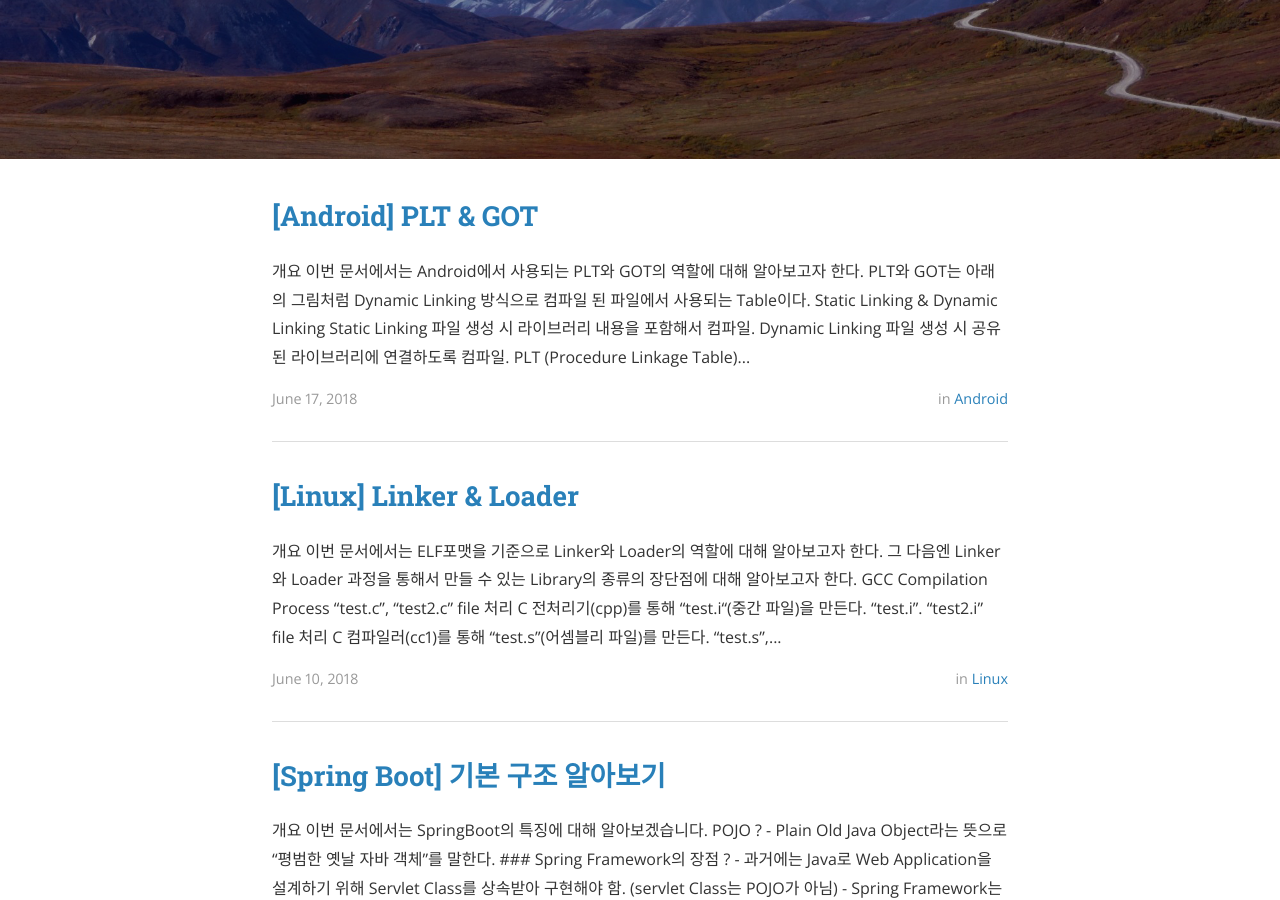
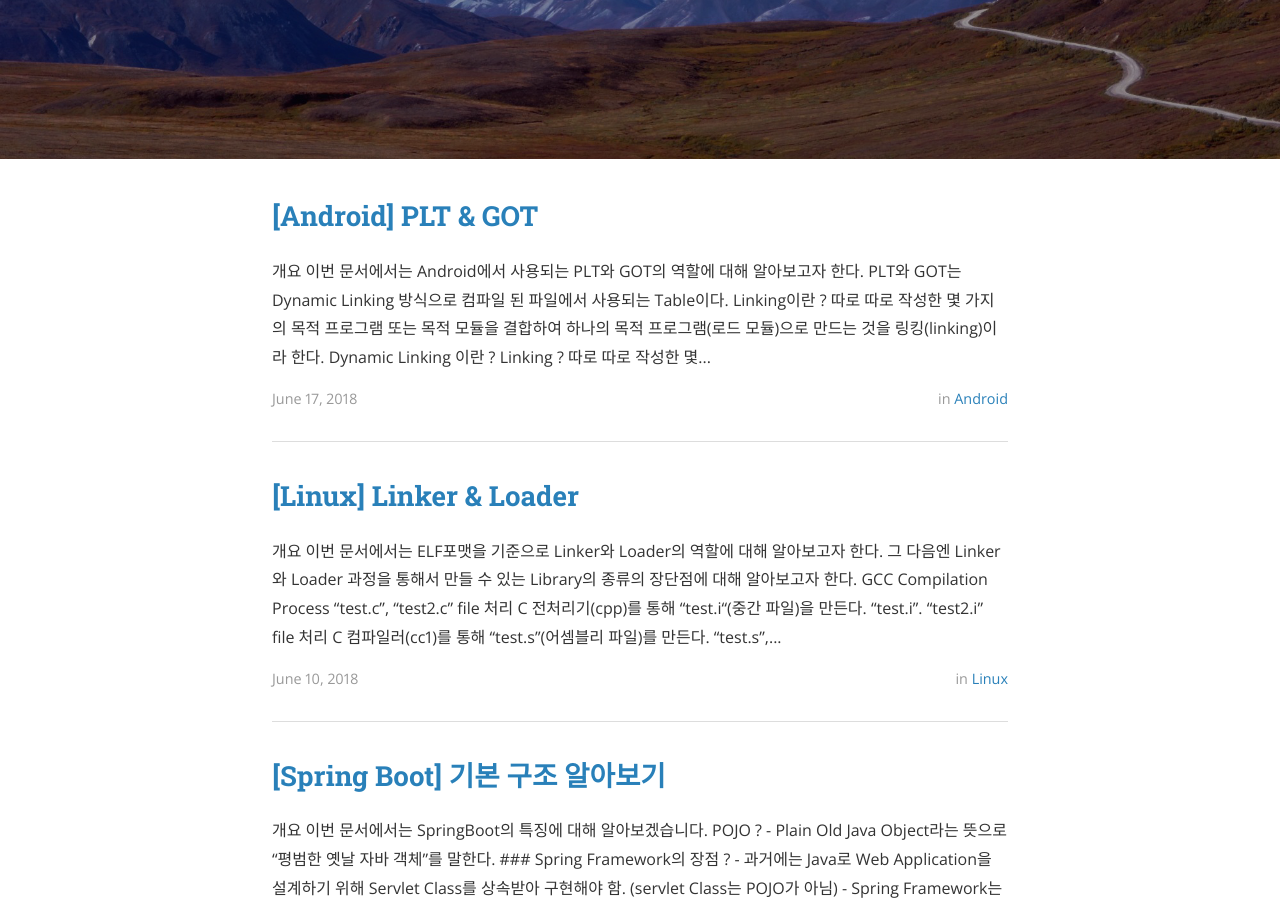
Before and after one commit to BYEONGJAELEE/BYEONGJAELEE.github.io, a Jekyll site: the page built from index.html, in a window 1280 px wide and 900 px high, scrolled down 344 px. Built offline with Jekyll 4.4.1, drawn with Linux system fonts in a browser that asks for light colours; nearby versions of some CDN libraries; the list of posts is cut into pages by our own code.

Commit message:
plt&got 내용 보강

```diff
--- a/_posts/2018-06-17-plt&got.markdown
+++ b/_posts/2018-06-17-plt&got.markdown
@@ -8,37 +8,50 @@ categories: Android
 ### 개요
   - 이번 문서에서는 Android에서 사용되는 PLT와 GOT의 역할에 대해 알아보고자 한다.
 
-  - PLT와 GOT는 아래의 그림처럼 Dynamic Linking 방식으로 컴파일 된 파일에서 사용되는 Table이다.
+  - PLT와 GOT는 Dynamic Linking 방식으로 컴파일 된 파일에서 사용되는 Table이다.
 
-    ![image](https://user-images.githubusercontent.com/12456375/41200613-f22f6dfa-6ce2-11e8-8ac4-88c73a5ef8d3.png)
+    ---
+
+    * Linking이란 ?
+        * 따로 따로 작성한 몇 가지의 목적 프로그램 또는 목적 모듈을 결합하여 하나의 목적 프로그램(로드 모듈)으로 만드는 것을 링킹(linking)이라 한다.
+
+      - Dynamic Linking 이란 ?
+          -
+
+---
+
+### Linking ?
+
+따로 따로 작성한 몇 가지의 목적 프로그램 또는 목적 모듈을 결합하여 하나의 목적 프로그램(로드 모듈)으로 만드는 것을 링킹(linking)이라 한다.
 
 
 
+### Linking 방법
 
+Linking 방법은 크게 2가지 방법으로 나뉜다.
 
-
-### Static Linking & Dynamic Linking
 1. Static Linking
    - 파일 생성 시 라이브러리 내용을 포함해서 컴파일.
 2. Dynamic Linking
-   - 파일 생성 시 공유된 라이브러리에 연결하도록 컴파일.
-
-
-
-
+   - 프로그램을 실행하는 중에 다른 목적 프로그램이 필요해졌을 때, 동적 링커(Dynamic Linker)에 의해 그 프로그램과 연결하는 것을 말한다.
+   - 쉽게 말해서, 내 소스코드에 포함되지 않은 함수를 동적으로 참조할 수 있는 Linking 방법이다.
 
 ### PLT (Procedure Linkage Table)
 
 * PLT는 공유되는 외부 라이브러리를 참조할 때 사용하는 테이블이다.
+
 * PLT에는 간접 분기문 코드가 포함되어 있어서 함수의 메모리 주소를 찾아갈 수 있다.
+
 * Symbol을 출력해보면, 외부 라이브러리 참조하는 함수명과 사용자가 만든 함수명이 다른 것을 확인할 수 있다.
+
+  ![image](https://user-images.githubusercontent.com/12456375/41820870-75e64142-7813-11e8-9988-962304befc3d.png)
 
 
 
 
 ### GOT(Global Offset Table)
 
-- GOT는 PLT가 참조하는 테이블이다.
+- GOT는 실제 라이브러리의 주소를 포함하고 있는 Table이며, PLT에 의해 참조된다.
 
 
 
@@ -47,13 +60,11 @@ categories: Android
 
 ![image](https://user-images.githubusercontent.com/12456375/41505996-53518cb4-7204-11e8-9756-284ed8b1369a.png)
 
-1. plt에서 간접 분기 코드 수행
-2. got에서 _dl_runtime_resolve를 실행하며 dynamic linker에 삽입
-3. 호출하는 함수의 현재 메모리 위치를 탐색
+1. plt에서 간접 분기 코드 수행 (got로 jump하는 코드가 포함됨.)
+2. got에서 _dl_runtime_resolve를 실행하며 dynamic linker에  삽입
+3. 호출하는 함수를 SYMTAB(Symbol Table : 전역함수 및 extern 함수들의 주소가 적혀있는 Table) 현재 메모리 위치를 탐색
 4. 호출하는 함수의 메모리 위치를 got에 기록
-5. 호출하는 함수 호출
-
-
+5. 함수 호출
 
 
 
```
Also changed, not shown: other parts of _posts/2018-06-17-plt&got.markdown (+1 -1 lines).
